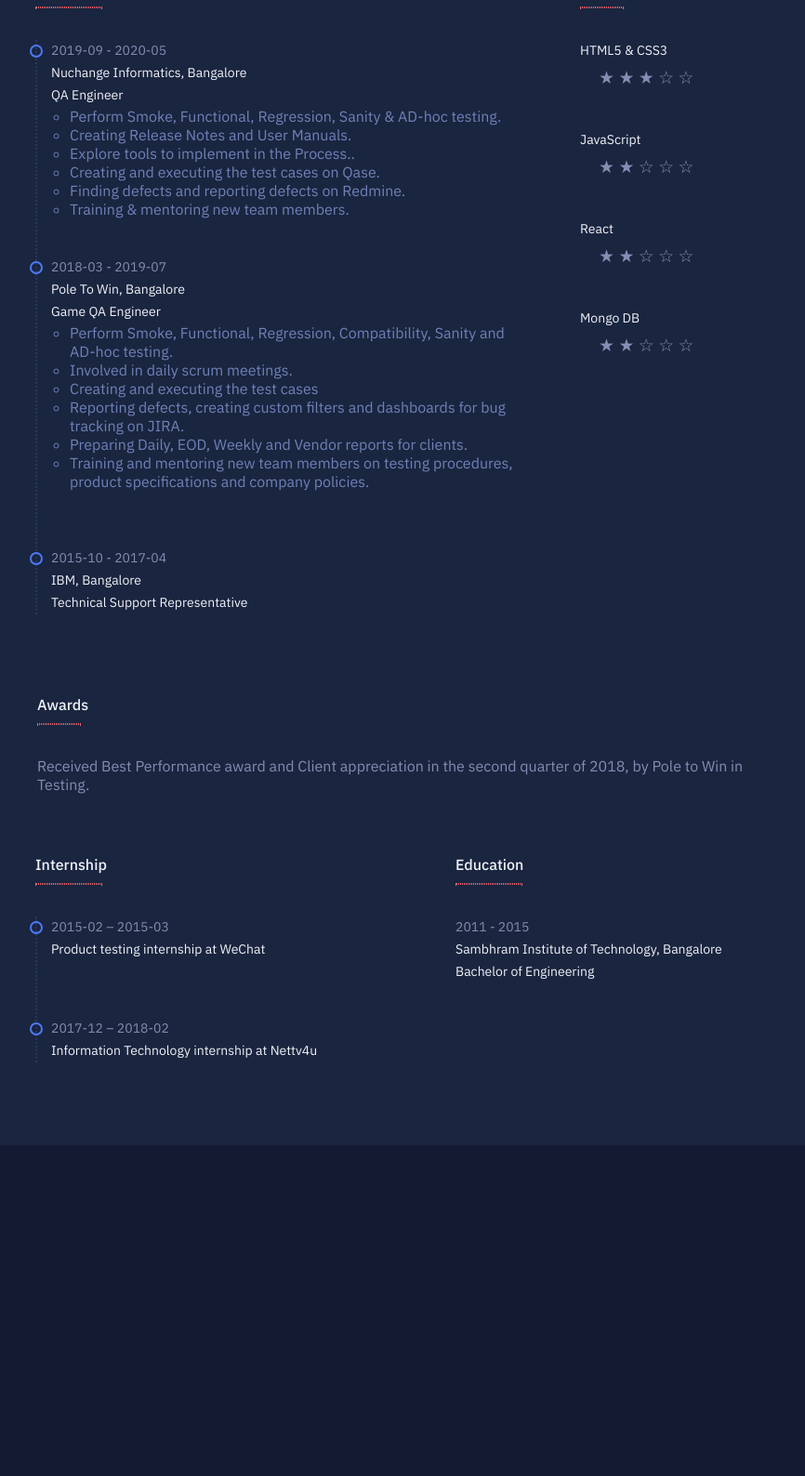
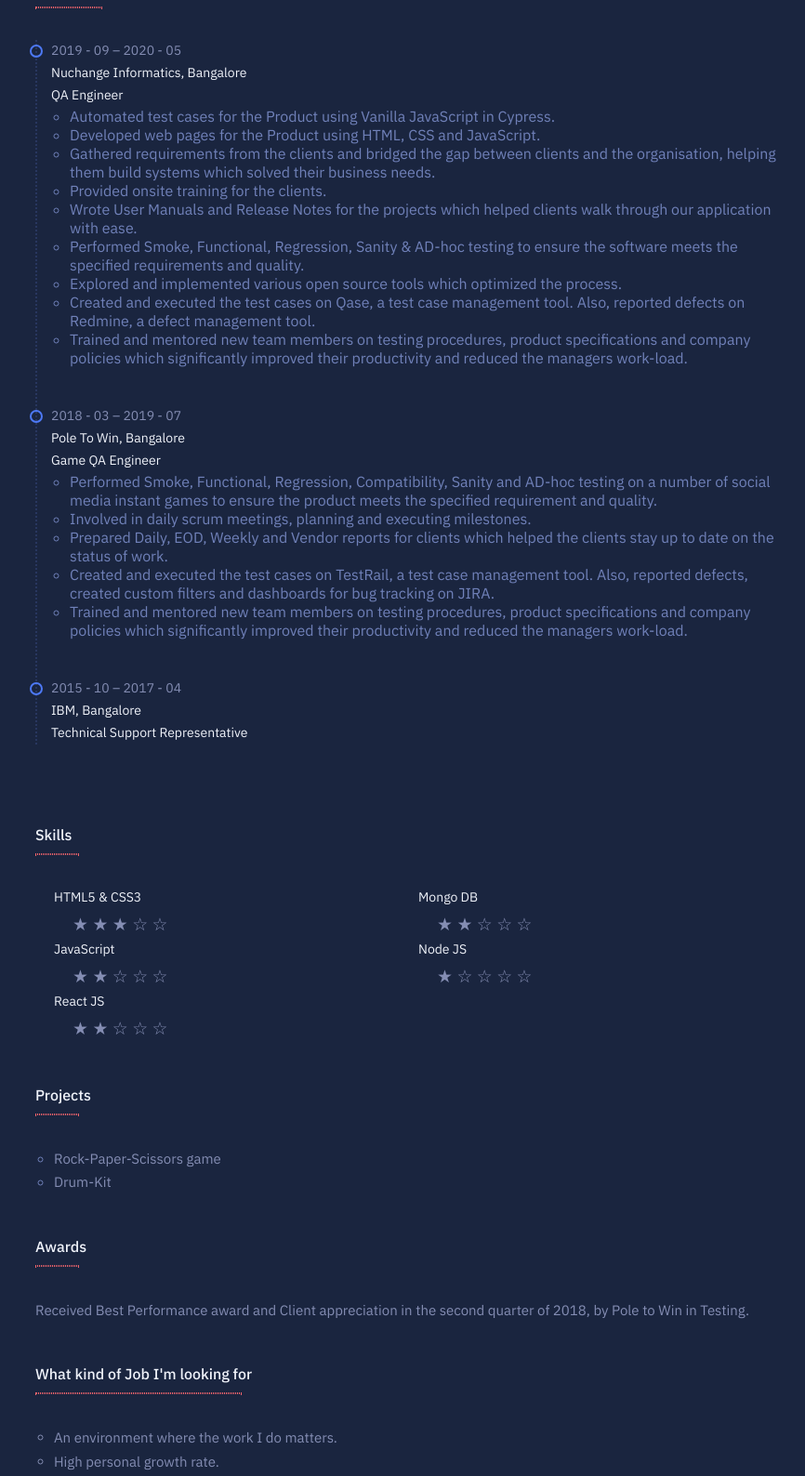
Before and after one commit to SophiMary/Resume, a plain HTML site: page index.html in a window 1280 px wide. Shown: the part 440-2028 px from the top of the page at 93% size, without its empty margins (200-1066 px from the left). Before the commit the page ends 1672 px from the top, so only its background shows below. Drawn offline with Linux system fonts and the light colour scheme.

Commit message:
modify contains of the html file

```diff
--- a/index.html
+++ b/index.html
@@ -13,7 +13,7 @@
     <!-- fonts -->
     <link href="https://fonts.googleapis.com/css2?family=IBM+Plex+Sans:wght@400;500;600&display=swap" rel="stylesheet">
 
-    <!-- Font Awesome -->
+    <!-- icons -->
     <link rel="stylesheet" href="https://cdnjs.cloudflare.com/ajax/libs/font-awesome/4.7.0/css/font-awesome.min.css">
 
     <!-- css -->
@@ -24,7 +24,7 @@
 <body>
     <!-- Print button -->
     <nav>
-        <div class="container inner hidden-print">
+        <div class="container inner-nav hidden-print">
             <div class="resume">Resume</div>
             <div>
                 <!-- <button class="print">Download</button> -->
@@ -35,7 +35,7 @@
 
     <main class="container">
         <section class="profile">
-            <div class="left">
+            <div class="profile-left-section">
                 <div>
                     <img class="image" src="./IMG_20181119_000754_973.jpg" alt="Sophia">
                 </div>
@@ -46,7 +46,7 @@
                 </div>
             </div>
 
-            <div class="right">
+            <div class="profile-right-section">
                 <ul class="contact">
                     <li> <a href="tel:+91 8892181354"><i class="fa fa-phone"></i> +91 8892181354</a></li>
                     <li> <a href="mailto:sofy_anthony@outlook.com"><i class="fa fa-envelope"></i> sofy.mary@outlook.com</a></li>
@@ -60,48 +60,48 @@
 
         <!-- Work Expierence -->
         <section class="expierence">
-            <div class="content">
-                <div class="left-section">
             <h1 class="heading">Expirence</h1>
             <div class="timeline-wrapper">
                 <div class="item">
-                            <p>2019-09 - 2020-05</p>
+                    <p>2019 - 09 – 2020 - 05</p>
                     <p class="center">Nuchange Informatics, Bangalore</p>
                     <p class="center">QA Engineer</p>
-                            <ul class="roles">
-                                <li>Perform Smoke, Functional, Regression, Sanity & AD-hoc testing.</li>
-                                <li>Creating Release Notes and User Manuals.</li>
-                                <li>Explore tools to implement in the Process..</li>
-                                <li>Creating and executing the test cases on Qase.</li>
-                                <li>Finding defects and reporting defects on Redmine.</li>
-                                <li>Training & mentoring new team members.</li>
+                    <ul class="points">
+                        <li>Automated test cases for the Product using Vanilla JavaScript in Cypress.</li>
+                        <li>Developed web pages for the Product using HTML, CSS and JavaScript.</li>
+                        <li>Gathered requirements from the clients and bridged the gap between clients and the organisation, helping them build systems which solved their business needs.</li>
+                        <li>Provided onsite training for the clients.</li>
+                        <li>Wrote User Manuals and Release Notes for the projects which helped clients walk through our application with ease.</li>
+                        <li>Performed Smoke, Functional, Regression, Sanity & AD-hoc testing to ensure the software meets the specified requirements and quality.</li>
+                        <li>Explored and implemented various open source tools which optimized the process.</li>
+                        <li>Created and executed the test cases on Qase, a test case management tool. Also, reported defects on Redmine, a defect management tool.</li>
+                        <li>Trained and mentored new team members on testing procedures, product specifications and company policies which significantly improved their productivity and reduced the managers work-load.</li>
                     </ul>
                 </div>
                 <div class="item">
-                            <p>2018-03 - 2019-07</p>
+                    <p>2018 - 03 – 2019 - 07</p>
                     <p class="center">Pole To Win, Bangalore</p>
                     <p class="center">Game QA Engineer</p>
-                            <ol class="roles">
-                                <li>Perform Smoke, Functional, Regression, Compatibility, Sanity and AD-hoc testing.</li>
-                                <li>Involved in daily scrum meetings.</li>
-                                <li>Creating and executing the test cases</li>
-                                <li>Reporting defects, creating custom filters and dashboards for bug tracking on JIRA.</li>
-                                <li>Preparing Daily, EOD, Weekly and Vendor reports for clients.</li>
-                                <li>Training and mentoring new team members on testing procedures, product specifications and company policies.</li>
-                            </ol>
+                    <ul class="points">
+                        <li>Performed Smoke, Functional, Regression, Compatibility, Sanity and AD-hoc testing on a number of social media instant games to ensure the product meets the specified requirement and quality.</li>
+                        <li>Involved in daily scrum meetings, planning and executing milestones.</li>
+                        <li>Prepared Daily, EOD, Weekly and Vendor reports for clients which helped the clients stay up to date on the status of work.</li>
+                        <li>Created and executed the test cases on TestRail, a test case management tool. Also, reported defects, created custom filters and dashboards for bug tracking on JIRA.</li>
+                        <li>Trained and mentored new team members on testing procedures, product specifications and company policies which significantly improved their productivity and reduced the managers work-load.</li>
+                    </ul>
                 </div>
-                        <br />
                 <div class="item">
-                            <p>2015-10 - 2017-04</p>
+                    <p>2015 - 10 – 2017 - 04</p>
                     <p class="center">IBM, Bangalore</p>
                     <p class="center">Technical Support Representative</p>
                 </div>
             </div>
-                </div>
+        </section>
 
-                <div class="right-section">
+        <section class="skills">
             <h1 class="section-heading">Skills</h1>
             <div class="skill-box">
+                <div class="skills-section1">
                     <div class="skill">
                         <p class="center">HTML5 & CSS3<p>
                         <span class="stars">&#9733 &#9733 &#9733 &#9734 &#9734;</span>
@@ -111,26 +111,48 @@
                         <span class="stars">&#9733 &#9733 &#9734 &#9734 &#9734;</span>
                     </div>
                     <div class="skill">
-                            <p class="center">React<p>
+                        <p class="center">React JS<p>
                         <span class="stars">&#9733 &#9733 &#9734 &#9734 &#9734;</span>
                     </div>
+                </div>
+                <div class="skills-section2">
                     <div class="skill">
                         <p class="center">Mongo DB<p>
                         <span class="stars">&#9733 &#9733 &#9734 &#9734 &#9734;</span>
                     </div>
-                    </div>
-
+                    <div class="skill">
+                        <p class="center">Node JS<p>
+                        <span class="stars">&#9733 &#9734 &#9734 &#9734 &#9734;</span>
                     </div>
                 </div>
-
+            </div>
         </section>
 
-        </section class="awards-section">
+        <section class="project-section">
+            <div class="projects">
+                <h1 class="section-heading">Projects</h1>
+                <ul class="points">
+                    <li><a href="https://sophimary.github.io/Rock-Paper-Scissors/">Rock-Paper-Scissors game</a></li>
+                    <li><a href="https://sophimary.github.io/Drum-Kit/">Drum-Kit</a></li>
+                </ul>
+            </div>
+        </section>
+
+        <section class="awards-section">
             <div class="awards">
                 <h1 class="section-heading">Awards</h1>
                 <p>Received Best Performance award and Client appreciation in the second quarter of 2018, by Pole to Win in Testing.</p>
             </div>
+        </section>
 
+        <section class="wannaWork-section">
+            <div class="wanna-work">
+                <h1 class="section-long-heading">What kind of Job I'm looking for</h1>
+                <ul class="points">
+                    <li>An environment where the work I do matters.</li>
+                    <li>High personal growth rate.</li>
+                </ul>
+            </div>
         </section>
 
         <section class="internship">
@@ -138,7 +160,7 @@
                 <h1 class="heading">Internship</h1>
                 <div class="timeline-wrapper">
                     <div class="item">
-                        <p>2015-02 – 2015-03</p>
+                        <p>2015 - 02 – 2015 - 03</p>
                         <p class="center">Product testing internship at WeChat</p>
                     </div>
                     <br />
@@ -151,14 +173,11 @@
 
             <div class="right-section">
                 <h1 class="heading">Education</h1>
-                <p>2011 - 2015</p>
+                <p>2011 – 2015</p>
                 <p class="center">Sambhram Institute of Technology, Bangalore</p>
                 <p class="center">Bachelor of Engineering</p>
             </div>
         </section>
     </main>
-
-
-    <script src="app.js"></script>
 </body>
 </html>
--- a/styles.css
+++ b/styles.css
@@ -38,7 +38,7 @@ main {
 }
 
 section {
-    padding: 3rem;
+    padding: 3rem 3rem 0;
 }
 
 nav {
@@ -46,7 +46,7 @@ nav {
     padding: 1rem 0;
 }
 
-.inner {
+.inner-nav {
     display: flex;
     align-items: center;
     justify-content: space-between;
@@ -97,7 +97,7 @@ nav {
 }
 
 @media screen and (min-width: 700px) {
-    .left {
+    .profile-left-section {
         flex: 2;
         display: flex;
         align-items: center;
@@ -112,21 +112,21 @@ nav {
     margin-right: 10px;
 }
 
-.left h2{
+.profile-left-section h2{
     color: var(--pure);
     font-size: 24px;
     font-weight: 600;
     margin-bottom: 1rem;
 }
 
-.left p {
+.profile-left-section p {
     color: var(--mild);
     font-size: 14px;
 }
 
 @media screen and (min-width: 700px) {
-    .right {
-    flex: 1;
+    .profile-right-section {
+        flex: 1;
     }
 }
 
@@ -153,7 +153,7 @@ a {
     font-size: 15px;
 }
 
-.heading, .section-heading {
+.heading, .section-heading, .section-long-heading {
     font-size: 16px;
     font-weight: 500;
     color: var(--pure);
@@ -180,23 +180,23 @@ a {
     border: 1px dotted var(--danger);
 }
 
-@media screen and (min-width: 850px) {
-    .expierence .content {
+.section-long-heading:after {
+    content: '';
+    width: 220px;
+    position: absolute;
+    top: 28px;
+    left: 0;
+    border: 1px dotted var(--danger);
+}
+
+@media screen and (min-width: 700px) {
+    .skill-box {
         display: grid;
-        grid-template-columns: 2fr 1fr;
-    }
-    .right-section {
-        margin-left: 50px;
+        grid-template-columns: 1fr 1fr;
     }
 }
 
-@media print, screen and (max-width: 850px) {
-    .right-section {
-        margin-top: 80px;
-    }
-}
-
-.expierence p, .internship p {
+.expierence p, .skills p, .internship p{
     font-size: 14px;
     color: var(--ternary);
     line-height: 1.7;
@@ -228,7 +228,7 @@ p.center {
     margin-left: -23px
 }
 
-.roles {
+.points {
     margin-left: 20px;
     list-style-type: circle;
     color: var(--fade);
@@ -240,20 +240,14 @@ p.center {
 
 }
 
-.skills {
+.skill-box {
     margin-left: 20px;
 }
 
-.skill {
-    margin-bottom: 40px;
-}
-
-.awards {
-    padding: 0 50px 20px;
-}
-
-.awards p {
+.awards p, .projects a, .wanna-work li {
     color: var(--ternary);
+    line-height: 1.7;
+    font-size: 15px
 }
 
 @media screen and (min-width: 850px) {
```
Lines whose indentation alone changed are shown as unchanged.
